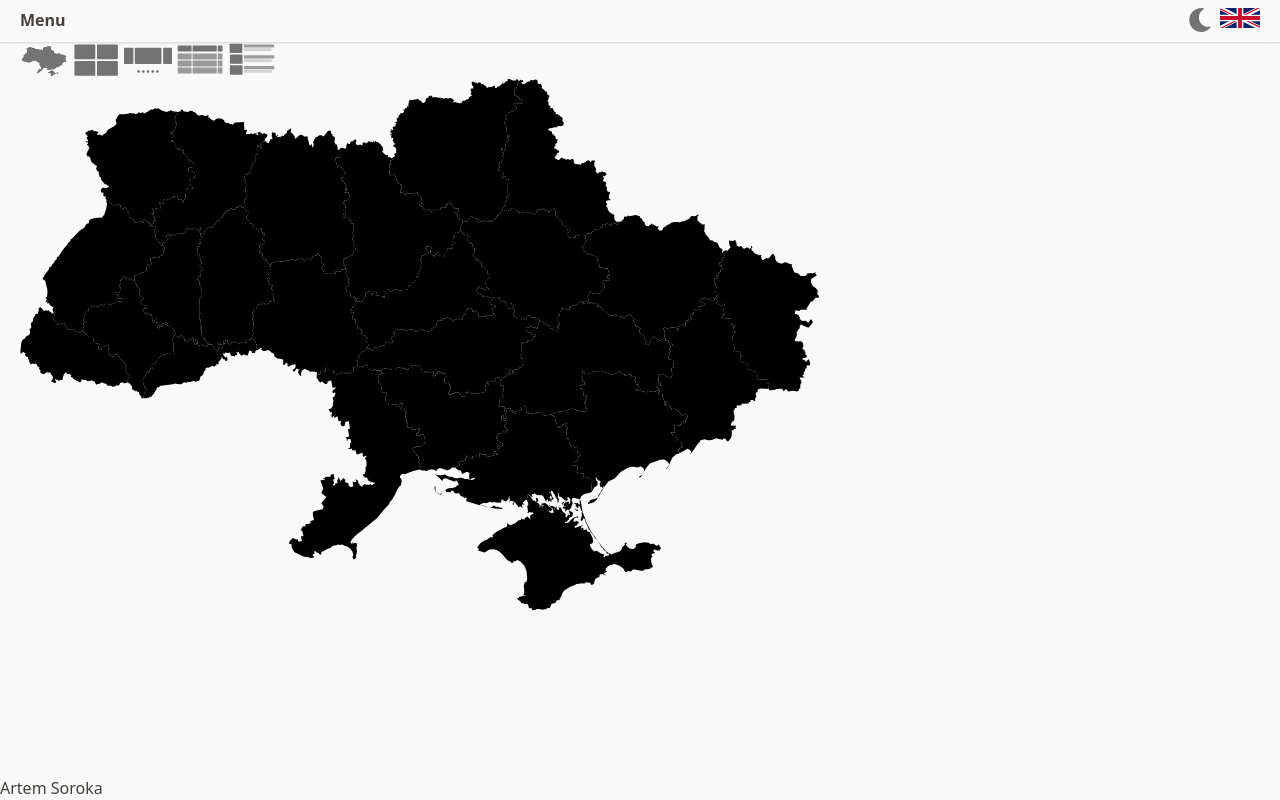
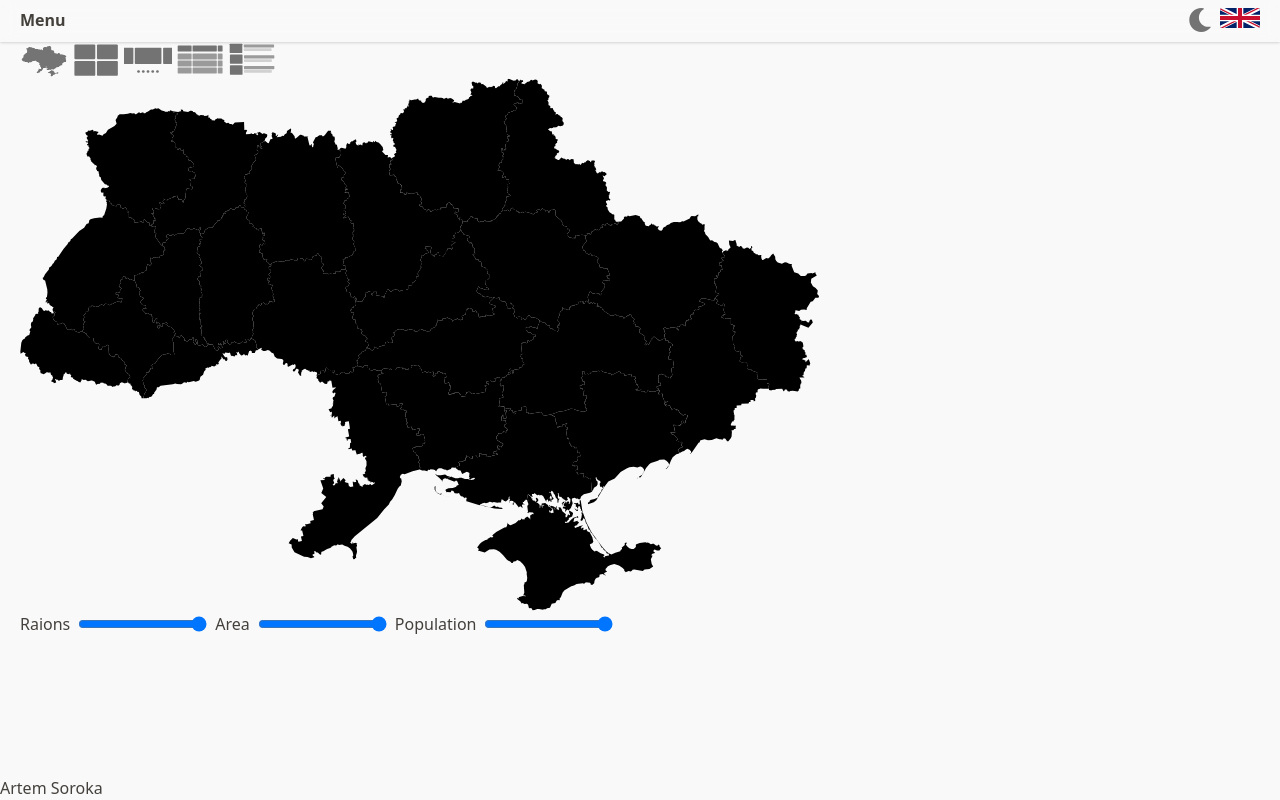
Before and after one commit to nevtemu/site, a React (Create React App) app: page / in a window 1280 px wide. Built offline with nearby package versions, Linux system fonts and the light colour scheme.

Commit message:
Renamed carousel component

```diff
--- a/src/components/Main.jsx
+++ b/src/components/Main.jsx
@@ -1,9 +1,11 @@
 import Card from './Card'
 import List from './List'
-import Slider from './Slider2'
+import Slider from './Carousel'
 import Table from './Table'
 import data from "../data/data.json"
 import Map from "./Map"
+import MapControls from "./MapControls"
+
 import { connect, useSelector } from "react-redux";
 import {ReactComponent as ListLayout} from '../assets/layout/list.svg';
 import {ReactComponent as CardsLayout} from '../assets/layout/cards.svg';
@@ -16,7 +18,7 @@ const Main = ({dispatch}) => {
     const userLang = useSelector(state => state.lang.language);
     let layoutComponent;
     switch(layout){
-        case 'map': layoutComponent = <Map clickMode={true} style={{width:800+'px'}}/>; break;
+        case 'map': layoutComponent = <><Map clickMode={true} style={{width:800+'px'}}/><MapControls/></>; break;
         case 'table': layoutComponent = <Table data={data} userLang={userLang}/>; break;
         case 'list': layoutComponent = <ul id="listContainer" className="flex flex-col gap-1 mb-4">{data.regions.map(listLine=><List key={listLine.id} {...listLine} userLang={userLang}></List>)}</ul>; break;
         case 'cards': layoutComponent = <section id="cardsContainer" className="grid grid-cols-equal gap-1 mb-4">{data.regions.map(regionCard=><Card key={regionCard.id} {...regionCard} userLang={userLang}></Card>)}</section>; break;
--- /dev/null
+++ b/src/components/MapControls.jsx
@@ -0,0 +1,19 @@
+import data from "../data/data.json"
+
+export default function MapControls () {
+    const raions =[], populations=[], areas=[];
+    data.regions.map(item => {raions.push(item.numberOfDistricts); populations.push(item.population); areas.push(item.area)})
+    const raionsMin = Math.min(...raions);
+    const raionsMax = Math.max(...raions);
+    const areaMin = Math.min(...areas);
+    const areaMax = Math.max(...areas);
+    const populationMin = Math.min(...populations);
+    const populationMax = Math.max(...populations);
+    return (
+        <div className="flex flex-column gap-2">
+            <span>Raions</span><input type="range" min={raionsMin} max={raionsMax} value={raionsMax} className="slider" id="rangeRaions"/>
+            <span>Area</span><input type="range" min={areaMin} max={areaMax} value={areaMax} className="slider" id="rangeAreas"/>
+            <span>Population</span><input type="range" min={populationMin} max={populationMax} value={populationMax} className="slider" id="rangePopulations"/>
+        </div>
+    );
+}
--- a/src/components/Slider.jsx
+++ /dev/null
@@ -1,14 +0,0 @@
-import Card from './Card.jsx';
-
-const Slider = ({items, userLang}) => {
-        return (
-            <>
-            <div id="Slider">
-                <section className="flex flex-row w-4/5 overflow-hidden ml-16 ">
-                    {items.map((regionCard,index)=><Card key={regionCard.id} {...regionCard} userLang={userLang} index={index}></Card>)}
-                </section>
-            </div>
-            </>
-        )
-}
-export default Slider;
```
Also changed, not shown: src/components/Carousel.jsx (renamed from src/components/Slider2.jsx), 1 other file (tests, documents, lock files or other folders).
